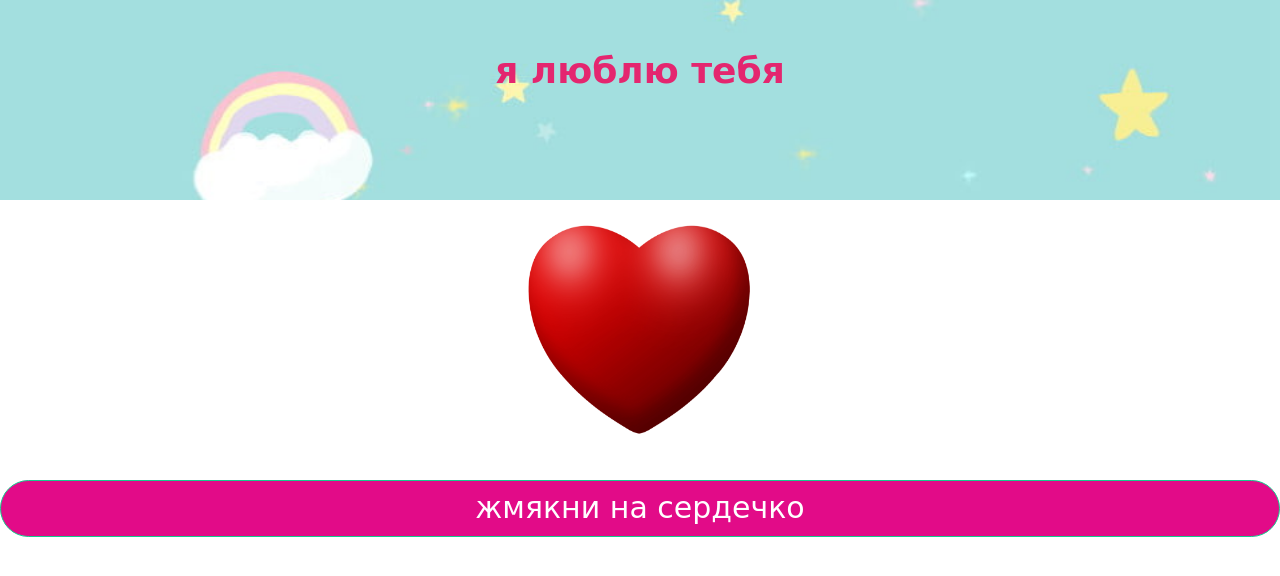
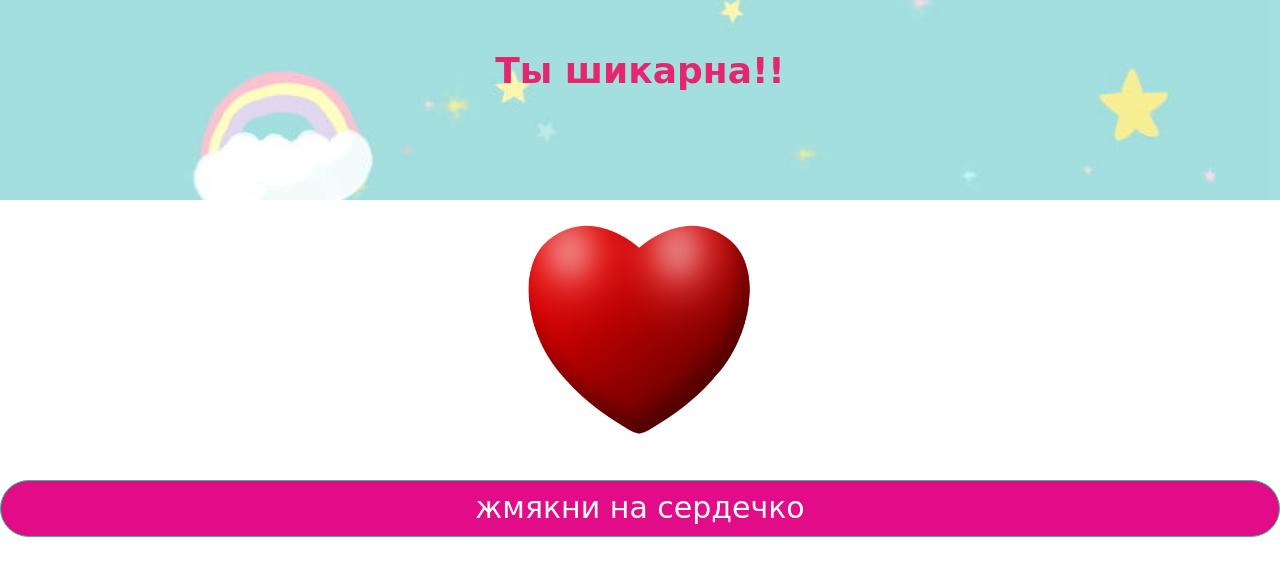
Before and after one commit to viktorevstigneev/Sunshine, a plain HTML site: page index.html in a window 1280 px wide. Drawn offline with Linux system fonts and the light colour scheme; a web font is replaced by a local one.

Commit message:
Update index.html

```diff
--- a/index.html
+++ b/index.html
@@ -9,7 +9,7 @@
 </head>
 <body>
 <section class="background">
-<h1 class="text_cont_inner">я люблю тебя,моё солнышко</h1>
+<h1 class="text_cont_inner">Ты шикарна!!!</h1>
 </section>
 <section class="main">
   <div class="wrapper">
```
